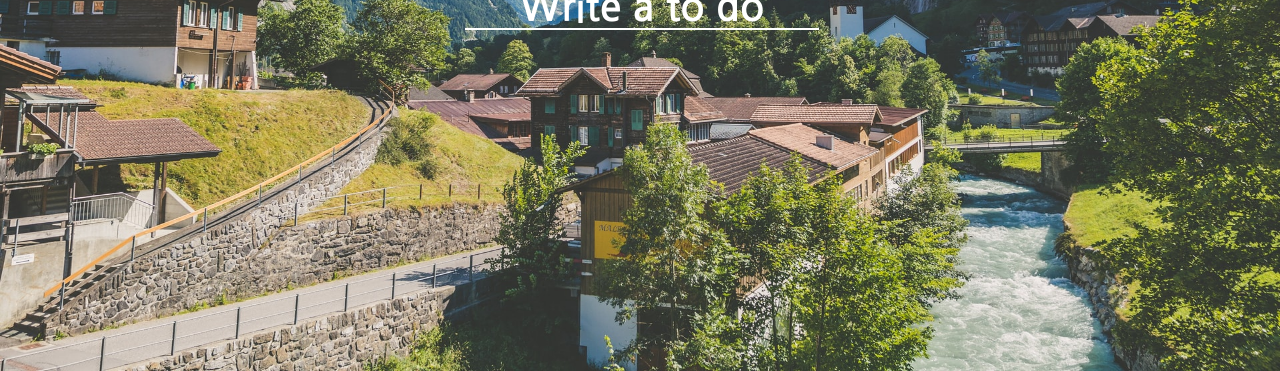
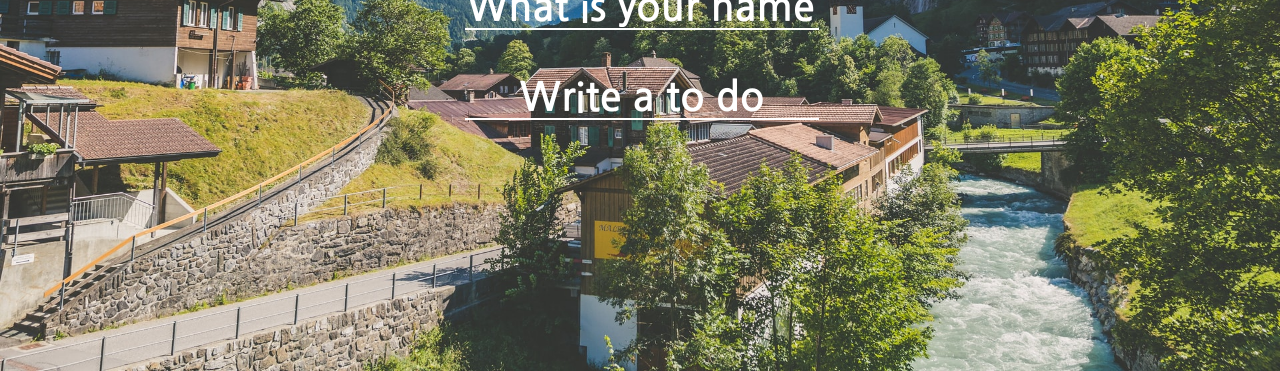
Before and after one commit to JunIl-git/vanillaJS, a plain HTML site: page index.html in a window 1280 px wide. Shown: the part 429-800 px from the top of the page. Drawn offline with Linux system fonts and the light colour scheme.

Commit message:
Update index.html

```diff
--- a/index.html
+++ b/index.html
@@ -21,7 +21,7 @@
   </ul>
   <span class="js-weather"></span>
   <script src="./clock.js"></script>
-  <script src="./greetings.js"></script>
+  <script src="./greeting.js"></script>
   <script src="./Todo.js"></script>
   <script src="./bg.js"></script>
   <script src="./Weather.js"></script>
```
